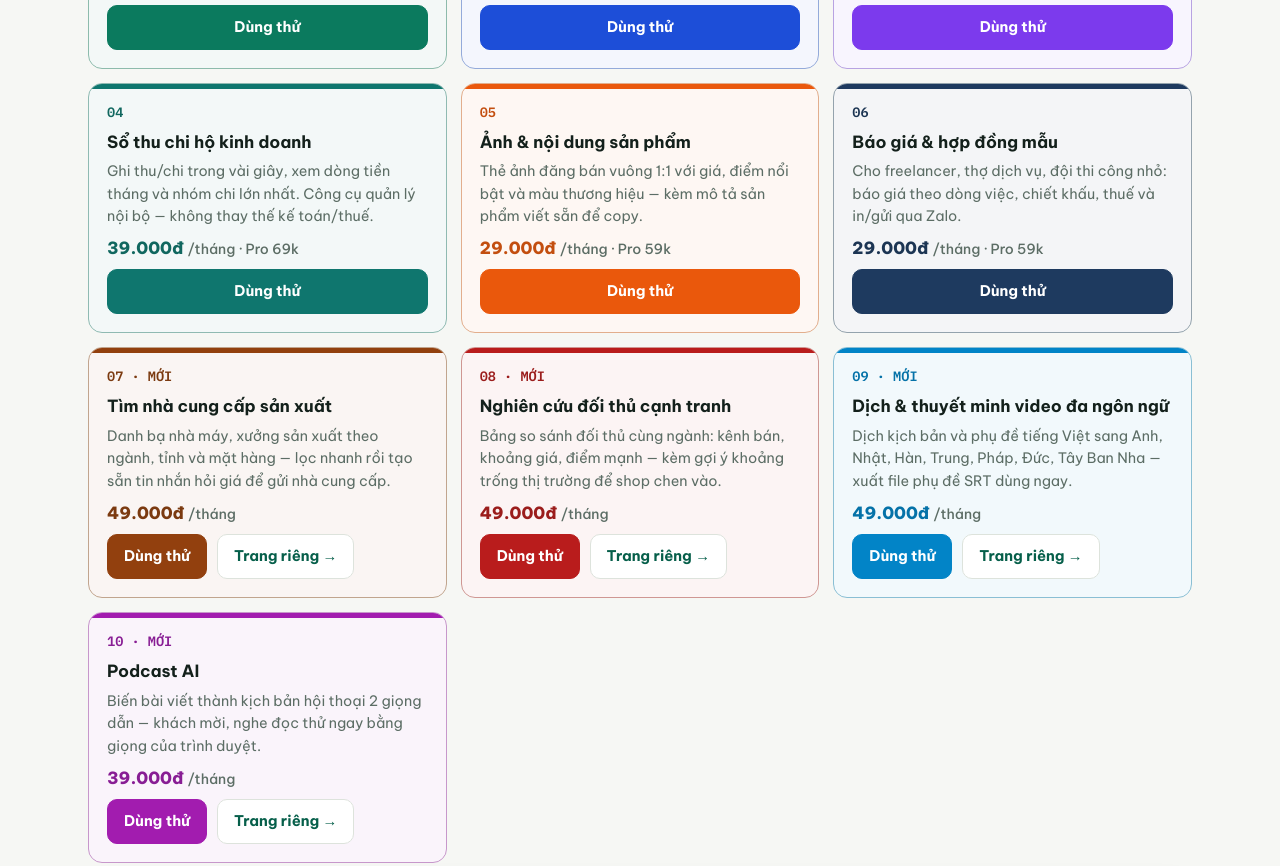
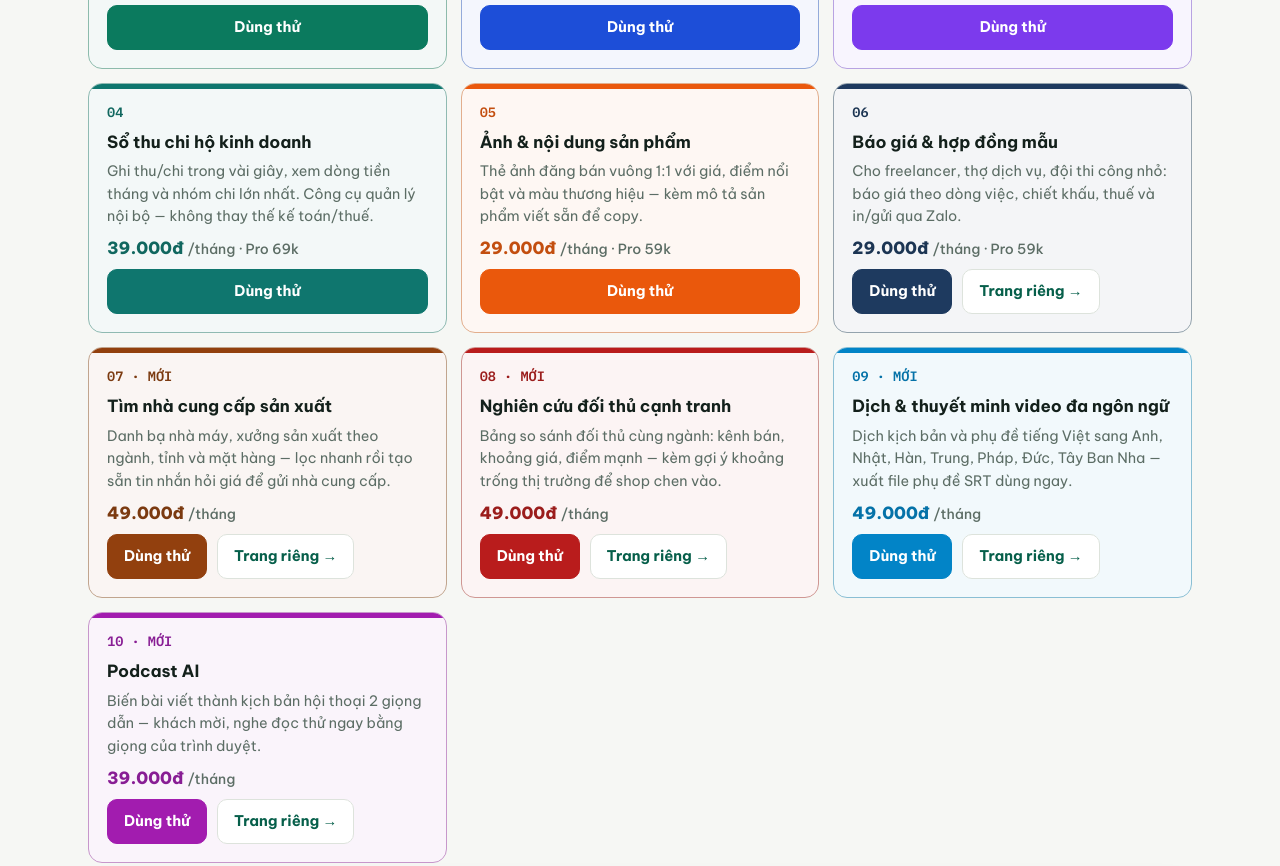
Before and after one commit to binh1994/congcushop, a plain HTML site: page index.html in a window 1280 px wide. Shown: the part 1768-2634 px from the top of the page. Drawn offline with nearby package versions, Linux system fonts and the light colour scheme.

Commit message:
Add files via upload

```diff
--- a/index.html
+++ b/index.html
@@ -662,7 +662,7 @@ footer{padding:34px 0 50px;color:var(--muted);font-size:.85rem}
     <article class="pcard p3"><span class="num">03</span><h3>Nội dung đa nền tảng</h3><p>Caption, tiêu đề, mô tả và hashtag cho Facebook / TikTok / website từ mẫu tiếng Việt theo ngành — không hứa hẹn “viral”.</p><div class="price">39.000đ <small>/tháng · Pro 79k</small></div><a class="btn primary" href="#tool3">Dùng thử</a></article>
     <article class="pcard p4"><span class="num">04</span><h3>Sổ thu chi hộ kinh doanh</h3><p>Ghi thu/chi trong vài giây, xem dòng tiền tháng và nhóm chi lớn nhất. Công cụ quản lý nội bộ — không thay thế kế toán/thuế.</p><div class="price">39.000đ <small>/tháng · Pro 69k</small></div><a class="btn primary" href="#tool4">Dùng thử</a></article>
     <article class="pcard p5"><span class="num">05</span><h3>Ảnh &amp; nội dung sản phẩm</h3><p>Thẻ ảnh đăng bán vuông 1:1 với giá, điểm nổi bật và màu thương hiệu — kèm mô tả sản phẩm viết sẵn để copy.</p><div class="price">29.000đ <small>/tháng · Pro 59k</small></div><a class="btn primary" href="#tool5">Dùng thử</a></article>
-    <article class="pcard p6"><span class="num">06</span><h3>Báo giá &amp; hợp đồng mẫu</h3><p>Cho freelancer, thợ dịch vụ, đội thi công nhỏ: báo giá theo dòng việc, chiết khấu, thuế và in/gửi qua Zalo.</p><div class="price">29.000đ <small>/tháng · Pro 59k</small></div><a class="btn primary" href="#tool6">Dùng thử</a></article>
+    <article class="pcard p6"><span class="num">06</span><h3>Báo giá &amp; hợp đồng mẫu</h3><p>Cho freelancer, thợ dịch vụ, đội thi công nhỏ: báo giá theo dòng việc, chiết khấu, thuế và in/gửi qua Zalo.</p><div class="price">29.000đ <small>/tháng · Pro 59k</small></div><div class="btnrow"><a class="btn primary" href="#tool6">Dùng thử</a><a class="btn" href="bao-gia-hop-dong-mau/">Trang riêng →</a></div></article>
     <article class="pcard p7"><span class="num">07 · MỚI</span><h3>Tìm nhà cung cấp sản xuất</h3><p>Danh bạ nhà máy, xưởng sản xuất theo ngành, tỉnh và mặt hàng — lọc nhanh rồi tạo sẵn tin nhắn hỏi giá để gửi nhà cung cấp.</p><div class="price">49.000đ <small>/tháng</small></div><div class="btnrow"><a class="btn primary" href="#tool7">Dùng thử</a><a class="btn" href="tim-nha-cung-cap-san-xuat/">Trang riêng →</a></div></article>
     <article class="pcard p8"><span class="num">08 · MỚI</span><h3>Nghiên cứu đối thủ cạnh tranh</h3><p>Bảng so sánh đối thủ cùng ngành: kênh bán, khoảng giá, điểm mạnh — kèm gợi ý khoảng trống thị trường để shop chen vào.</p><div class="price">49.000đ <small>/tháng</small></div><div class="btnrow"><a class="btn primary" href="#tool8">Dùng thử</a><a class="btn" href="nghien-cuu-doi-thu-canh-tranh/">Trang riêng →</a></div></article>
     <article class="pcard p9"><span class="num">09 · MỚI</span><h3>Dịch &amp; thuyết minh video đa ngôn ngữ</h3><p>Dịch kịch bản và phụ đề tiếng Việt sang Anh, Nhật, Hàn, Trung, Pháp, Đức, Tây Ban Nha — xuất file phụ đề SRT dùng ngay.</p><div class="price">49.000đ <small>/tháng</small></div><div class="btnrow"><a class="btn primary" href="#tool9">Dùng thử</a><a class="btn" href="dich-thuyet-minh-video-da-ngon-ngu/">Trang riêng →</a></div></article>
```
